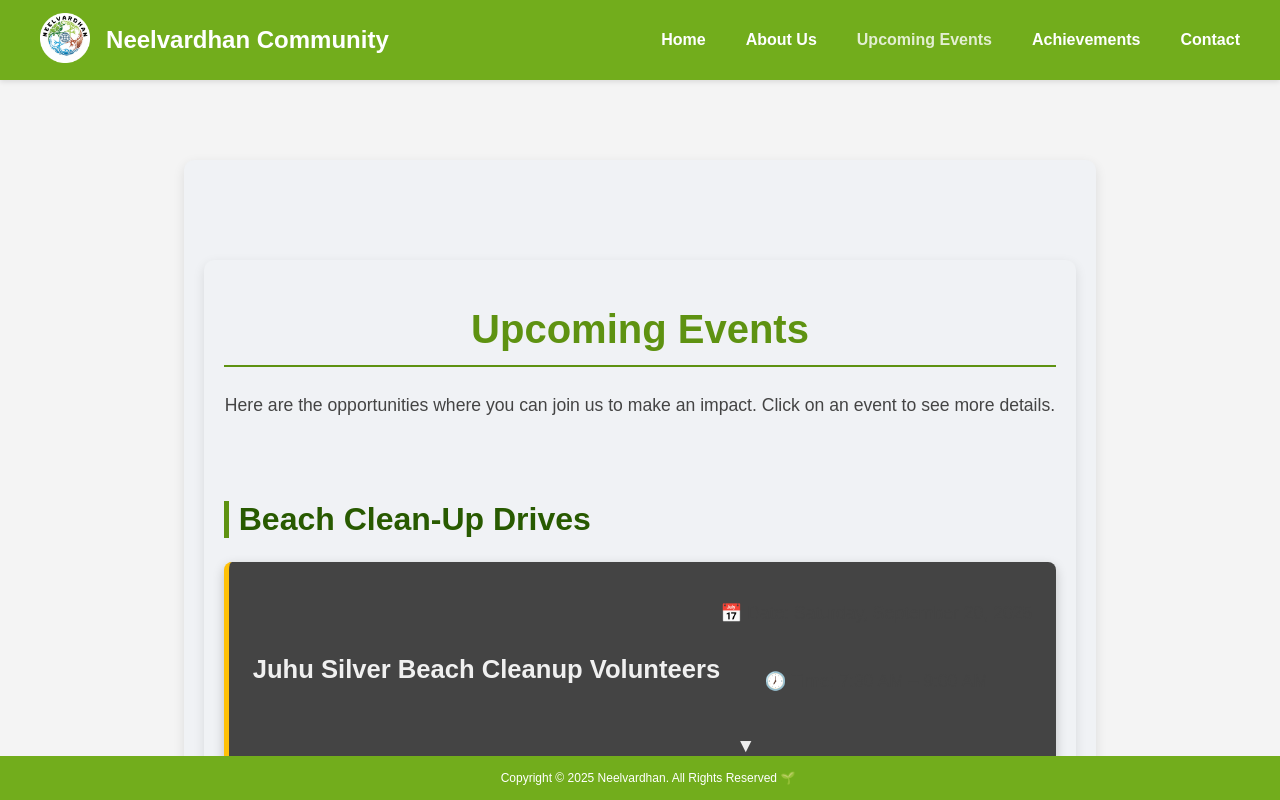
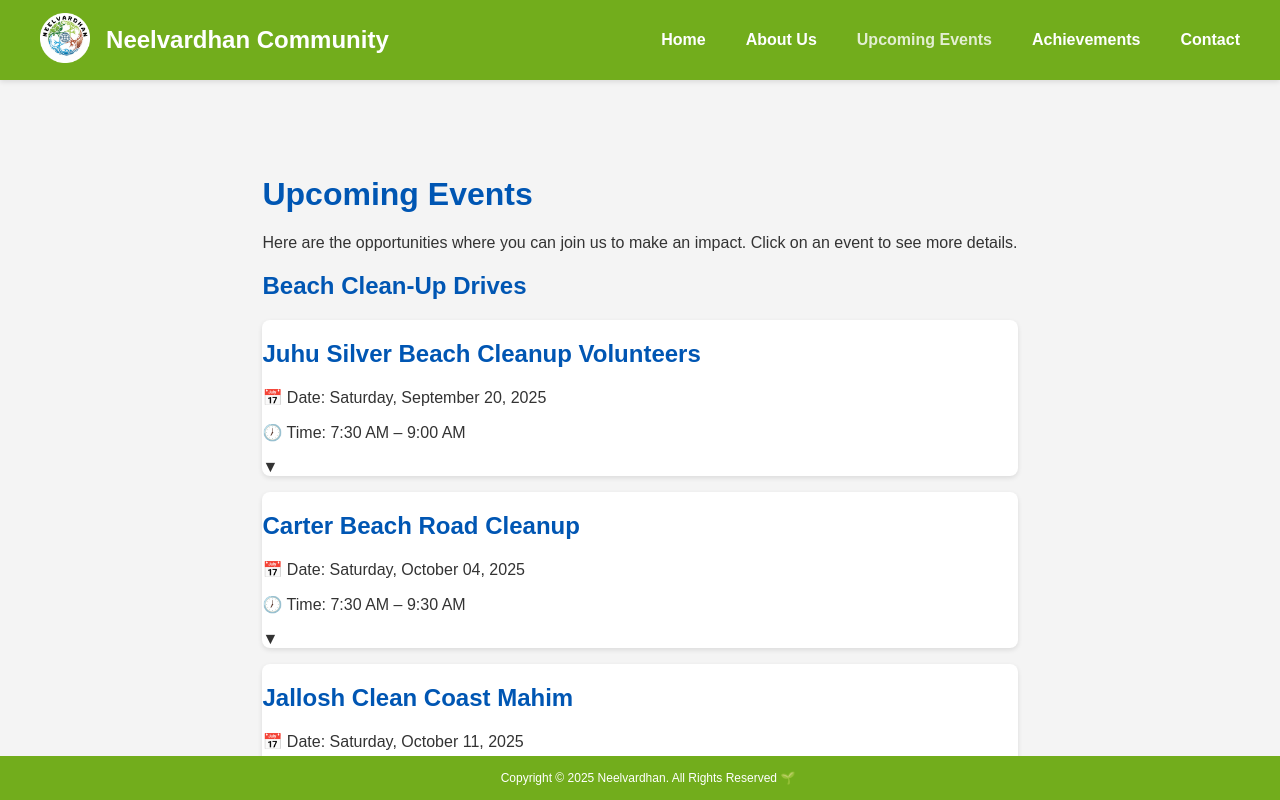
Before and after one commit to OG-DHRUV-1002/dns-website, a React (Create React App) app: page /upcoming-events in a window 1280 px wide. Shown: the top 800 px of the page. Built offline with nearby package versions, Linux system fonts and the light colour scheme.

Commit message:
Update styles.css

```diff
--- a/src/assets/styles.css
+++ b/src/assets/styles.css
@@ -207,184 +207,82 @@ position: fixed; /* This is the key to making it float */
 }
 
 
-/* --- UpcomingEvents.css (or main styles.css) --- */
-
-/* General page container - adjust margin-top if using fixed navbar */
-.page-container {
-  padding: 20px;
-  max-width: 1000px;
-  margin: 80px auto 20px auto;
-  background-color: #f0f2f5;
-  border-radius: 10px;
-  box-shadow: 0 4px 12px rgba(0,0,0,0.1);
+/* Update the main event card for new toggle icon positioning */
+.event-card {
+  position: relative; /* Needed for absolute positioning of toggle icon */
+  background: #fff;
+  border-radius: 8px;
+  margin-bottom: 1rem;
+  box-shadow: 0 2px 5px rgba(0,0,0,0.1);
+  overflow: hidden;
+  transition: all 0.3s ease;
 }
 
-.page-container h1 {
-  font-size: 2.5rem;
-  color: #5E9211; /* Your primary green */
-  text-align: center;
-  margin-bottom: 1.5rem;
-  padding-bottom: 0.8rem;
-  border-bottom: 2px solid #5E9211;
-}
-
-.page-container p {
-  font-size: 1.1rem;
-  line-height: 1.6;
-  color: #444;
-  text-align: center;
-  margin-bottom: 2.5rem;
-}
-
-/* Category Section Styling */
-.event-category-section {
-  margin-bottom: 3rem;
-  padding-top: 1rem;
-  border-top: 1px solid #e0e0e0;
-}
-
-.event-category-section:first-of-type {
-  border-top: none;
-}
-
-.event-category-section h2 {
-  font-size: 2rem;
-  color: #285A00; /* A darker green for category titles */
-  margin-bottom: 1.5rem;
-  padding-left: 10px;
-  border-left: 5px solid #5E9211; /* Accent border */
-}
-
-.events-list {
-  display: flex;
-  flex-direction: column;
-  gap: 1.5rem; /* Spacing between event cards */
-}
-
-/* Event Card General Styling */
-.event-card {
-  background-color: #333; /* Dark background */
-  color: #f0f0f0;
-  border-radius: 8px;
-  box-shadow: 0 4px 12px rgba(0,0,0,0.2);
-  overflow: hidden;
-  transition: all 0.3s ease;
-  border-left: 5px solid transparent; /* Default transparent border */
-}
-
-.event-card.expanded {
-  box-shadow: 0 6px 15px rgba(0,0,0,0.3);
-}
-
-.event-card.internal-event {
-  border-left-color: #ffc107; /* Orange/Yellow for internal events */
-  background-color: #444; /* Slightly different background for internal */
-}
-
-.event-header {
-  padding: 1.2rem 1.5rem;
-  cursor: pointer;
+/* Update the header to align items */
+.event-card-header {
   display: flex;
   justify-content: space-between;
   align-items: center;
-  border-bottom: 1px solid #555; /* Subtle separator */
+  padding: 1.2rem 1.5rem;
+  cursor: pointer;
+  border-bottom: 1px solid #eee; /* Add a subtle line */
 }
 
-.event-header h2 {
-  font-size: 1.6rem;
+.event-card-header h3 {
   margin: 0;
-  color: #f0f0f0;
-  /* Override default h2 styles from page-container if necessary */
-  border-left: none;
-  padding-left: 0;
+  color: #333;
 }
 
-.event-info {
-  display: flex;
-  flex-direction: column;
-  align-items: flex-end; /* Align date/time to the right */
+.event-card-header p {
+  margin: 0.25rem 0 0;
+  color: #555;
+  font-size: 0.9rem;
 }
 
-.event-info p {
-  margin: 0;
-  font-size: 0.95rem;
-  color: #bbb;
-  text-align: right;
+/* Styling for the NEW "Sign Up" button in the header */
+.signup-button-header {
+  display: inline-block;
+  padding: 8px 16px; /* Made smaller to fit the header */
+  background-color: #007bff;
+  color: white;
+  text-decoration: none;
+  border-radius: 5px;
+  font-weight: bold;
+  font-size: 0.9rem;
+  transition: background-color 0.3s ease;
+  margin-left: 1rem; /* Adds space between text and button */
+  white-space: nowrap; /* Prevents text from wrapping */
 }
 
-.dropdown-arrow {
-  font-size: 1.2rem;
-  margin-left: 1rem;
-  color: #eee;
+.signup-button-header:hover {
+  background-color: #0056b3;
 }
 
-.event-details {
+/* Styling for the body content */
+.event-card-body {
   padding: 1.5rem;
-  padding-top: 0.5rem; /* Less padding after header */
-  line-height: 1.6;
-  font-size: 1rem;
+  padding-top: 2.5rem; /* Add extra padding at the top for the up-arrow */
+  position: relative;
 }
 
-.event-details p {
-  margin-bottom: 0.8rem;
-  color: #ccc;
-  text-align: left;
-}
-
-.event-details p strong {
-  color: #eee;
-}
-
-/* Sign Up Button Styling */
-.signup-btn {
-  display: inline-block;
-  background-color: #5E9211; /* Your primary green */
-  color: white;
-  padding: 10px 20px;
-  border-radius: 5px;
-  text-decoration: none;
-  font-weight: bold;
-  transition: background-color 0.3s ease, transform 0.2s ease;
-  margin-top: 1rem;
-  border: none;
+/* Styling for the NEW professional toggle icons (chevrons) */
+.event-toggle-icon {
+  position: absolute;
+  font-size: 1.5rem;
+  color: #28a745; /* Your theme green */
   cursor: pointer;
 }
 
-.signup-btn.internal-btn {
-  background-color: #ffc107; /* Orange/Yellow for internal events */
-  color: #333;
-  cursor: default; /* Not a clickable signup */
-  box-shadow: none; /* Remove hover shadow for internal */
+.event-toggle-icon.collapsed {
+  bottom: 10px;
+  left: 50%;
+  transform: translateX(-50%);
 }
 
-.signup-btn:hover:not(.internal-btn) {
-  background-color: #4CAF50; /* Lighter green on hover */
-  transform: translateY(-2px);
-  box-shadow: 0 4px 8px rgba(0, 200, 0, 0.3);
-}
-
-.no-events-message {
-  font-style: italic;
-  color: #777;
-  background-color: #e9e9e9;
-  padding: 1.5rem;
-  border-radius: 8px;
-  text-align: center;
-  margin-top: 1rem;
-  box-shadow: inset 0 1px 3px rgba(0,0,0,0.1);
-}
-
-/* Media Queries for Responsiveness (Optional but recommended) */
-@media (max-width: 768px) {
-  .page-container {
-    padding: 15px;
-  }
-  .page-container h1 {
-    font-size: 2rem;
-  }
-  .event-header h2 {
-    font-size: 1.3rem;
-  }
+.event-toggle-icon.expanded {
+  top: 10px;
+  left: 50%;
+  transform: translateX(-50%);
 }
 
 
```
